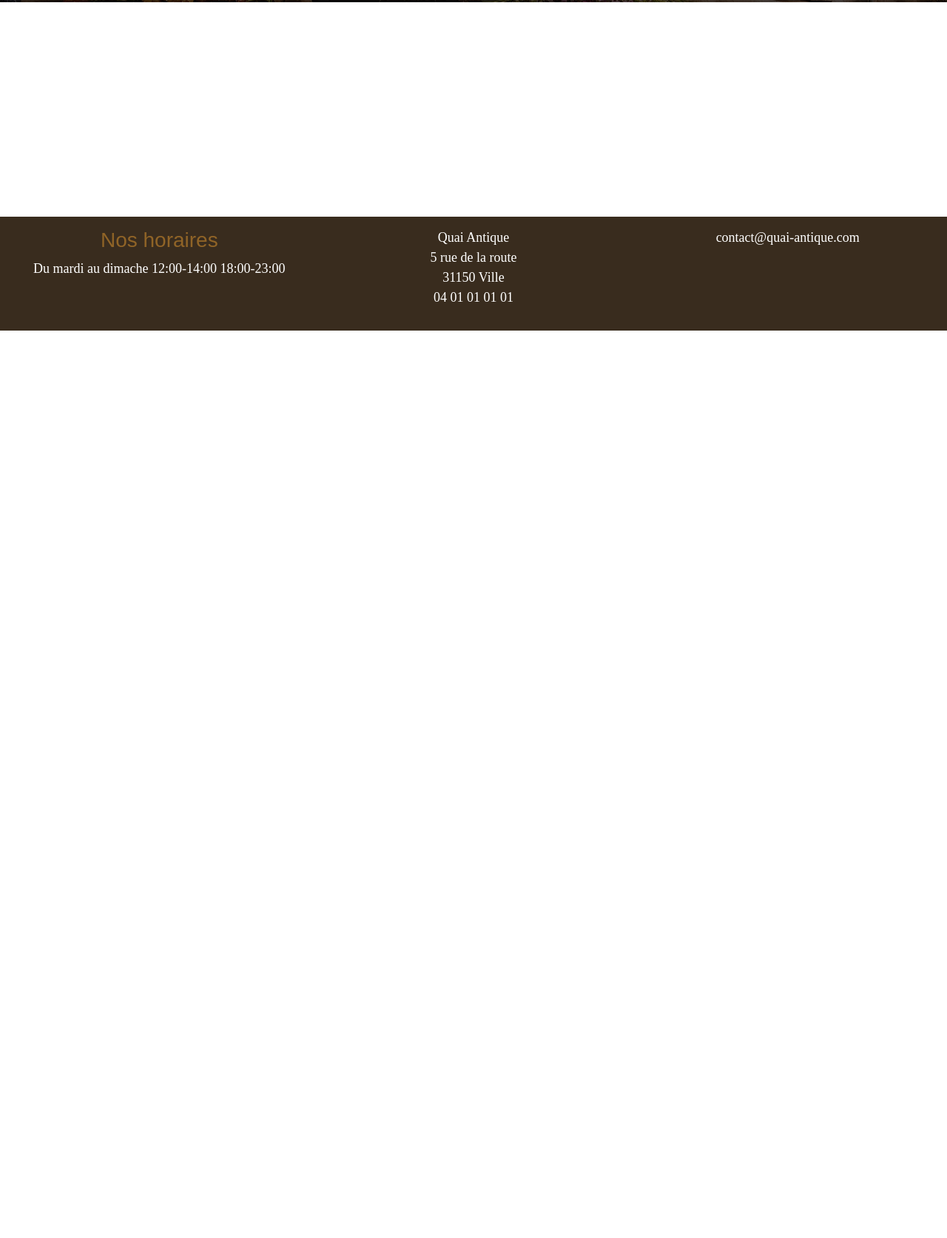
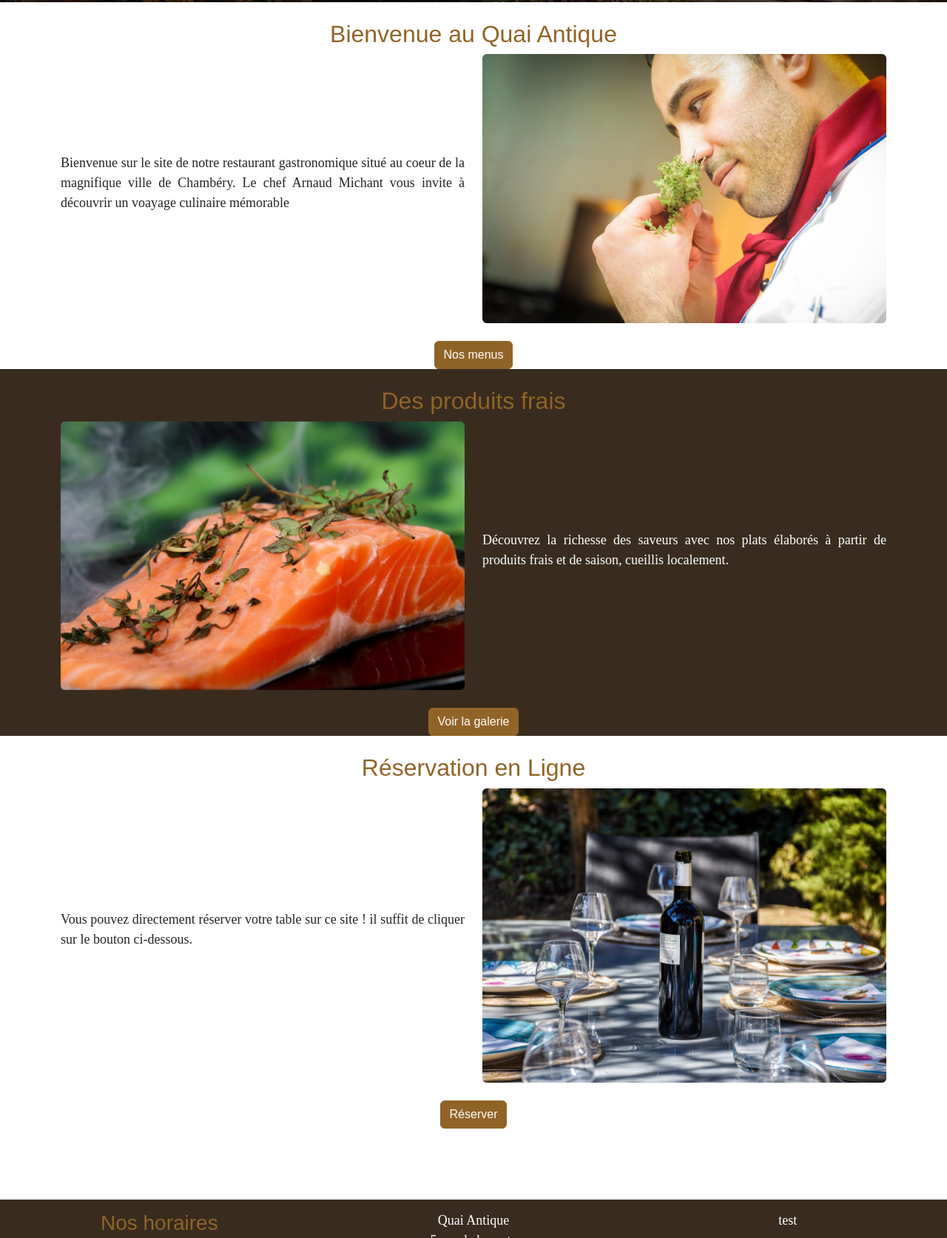
Before and after one commit to Abdoulmali/QuaiAntiqueRestaurantFrontV2, a website with bundled scripts: page index.html in a window 1280 px wide. Shown: the part 353-2027 px from the top of the page at 74% size. Before the commit the page ends 800 px from the top, so only its background shows below. Built offline with nearby package versions, Linux system fonts and the light colour scheme; files whose address does not match are found by name; a web font is replaced by a local one.

Commit message:
finish home page

```diff
--- a/Router/allRoutes.js
+++ b/Router/allRoutes.js
@@ -3,7 +3,7 @@ import Route from "./Route.js";
 //Définir ici vos routes
 export const allRoutes = [
     new Route("/", "Accueil", "/pages/home.html"),
-    new Route("/Galerie", "Galerie", "/pages/galerie.html"),
+    new Route("/galerie", "La galerie", "/pages/galerie.html"),
   ];
 
 //Le titre s'affiche comme ceci : Route.titre - websitename
--- a/index.html
+++ b/index.html
@@ -24,7 +24,7 @@
               <a class="nav-link" href="/">Accueil</a>
             </li>
             <li class="nav-item">
-              <a class="nav-link" href="#">Galerie</a>
+              <a class="nav-link" href="/galerie">Galerie</a>
             </li>
             <li class="nav-item">
               <a class="nav-link" href="#">La carte</a>
@@ -64,7 +64,7 @@
         </p>
       </div>
       <div class="col-6 col-lg-4">
-        <p>contact@quai-antique.com</p>
+        <p>test</p>
       </div>
     </div>
 
--- a/pages/home.html
+++ b/pages/home.html
@@ -5,3 +5,60 @@
   <button class="btn btn-primary">Réserver</button>
   </div>
 </div>
+
+<section>
+  <article>
+    <div class="container pt-4">
+      <h2 class="text-center text-primary">Bienvenue au Quai Antique</h2>
+      <div class="row row-cols-2 align-items-center">
+        <div class="col">
+          <p class="text-justify">
+            Bienvenue sur le site de notre restaurant gastronomique situé au coeur de la magnifique ville de Chambéry. Le chef Arnaud Michant vous invite à découvrir un voayage culinaire mémorable
+          </p>
+        </div>
+        <div class="col">
+          <img src="../image/chef.jpg" class="w-100 rounded">
+        </div>
+      </div>
+      <div class="text-center pt-4">
+        <a href="#" class="btn btn-primary">Nos menus</a>
+      </div>
+    </div>
+  </article>
+  <article class="bg-dark">
+    <div class="container pt-4">
+      <h2 class="text-center text-primary">Des produits frais</h2>
+      <div class="row row-cols-2 align-items-center">
+        <div class="col">
+          <img src="../image/saumon.jpg" class="w-100 rounded">
+        </div>
+        <div class="col">
+          <p class="text-justify text-white">
+            Découvrez la richesse des saveurs avec nos plats élaborés à partir de produits frais et de saison, cueillis localement.
+          </p>
+        </div>
+      </div>
+      <div class="text-center pt-4">
+        <a href="#" class="btn btn-primary">Voir la galerie</a>
+      </div>
+    </div>
+  </article>
+  <article>
+    <div class="container pt-4">
+      <h2 class="text-center text-primary">Réservation en Ligne</h2>
+      <div class="row row-cols-2 align-items-center">
+        <div class="col">
+          <p class="text-justify">
+            Vous pouvez directement réserver votre table sur ce site ! il suffit de cliquer sur le bouton ci-dessous.
+          </p>
+        </div>
+        <div class="col">
+          <img src="../image/vin.jpg" class="w-100 rounded">
+        </div>
+      </div>
+      <div class="text-center pt-4">
+        <a href="#" class="btn btn-primary">Réserver</a>
+      </div>
+    </div>
+  </article>
+</section>
--- a/scss/main.scss
+++ b/scss/main.scss
@@ -49,3 +49,7 @@ p{
     justify-content: center;
   }
 }
+
+.text-justify{
+  text-align: justify;
+}
```
Also changed, not shown: pages/galerie.html (added, +5 -0 lines), scss/main.css, 1 other file.
